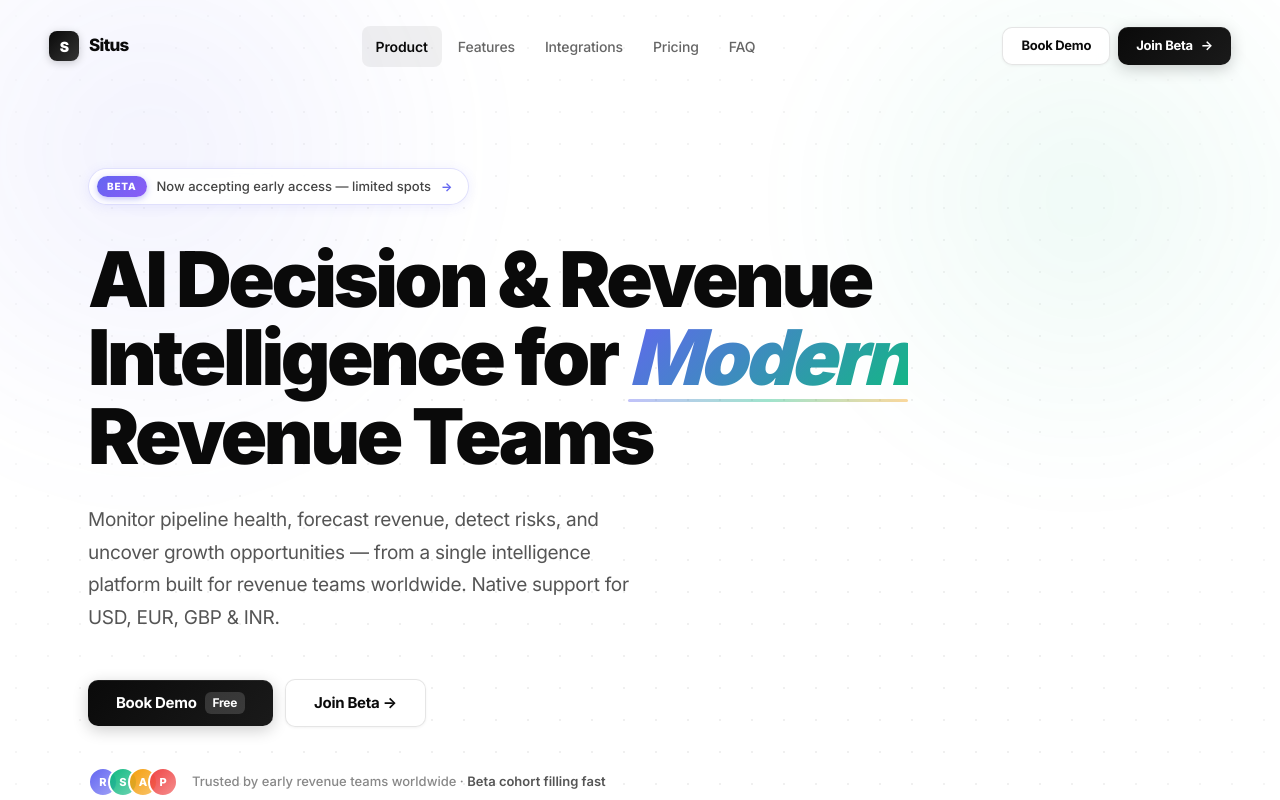
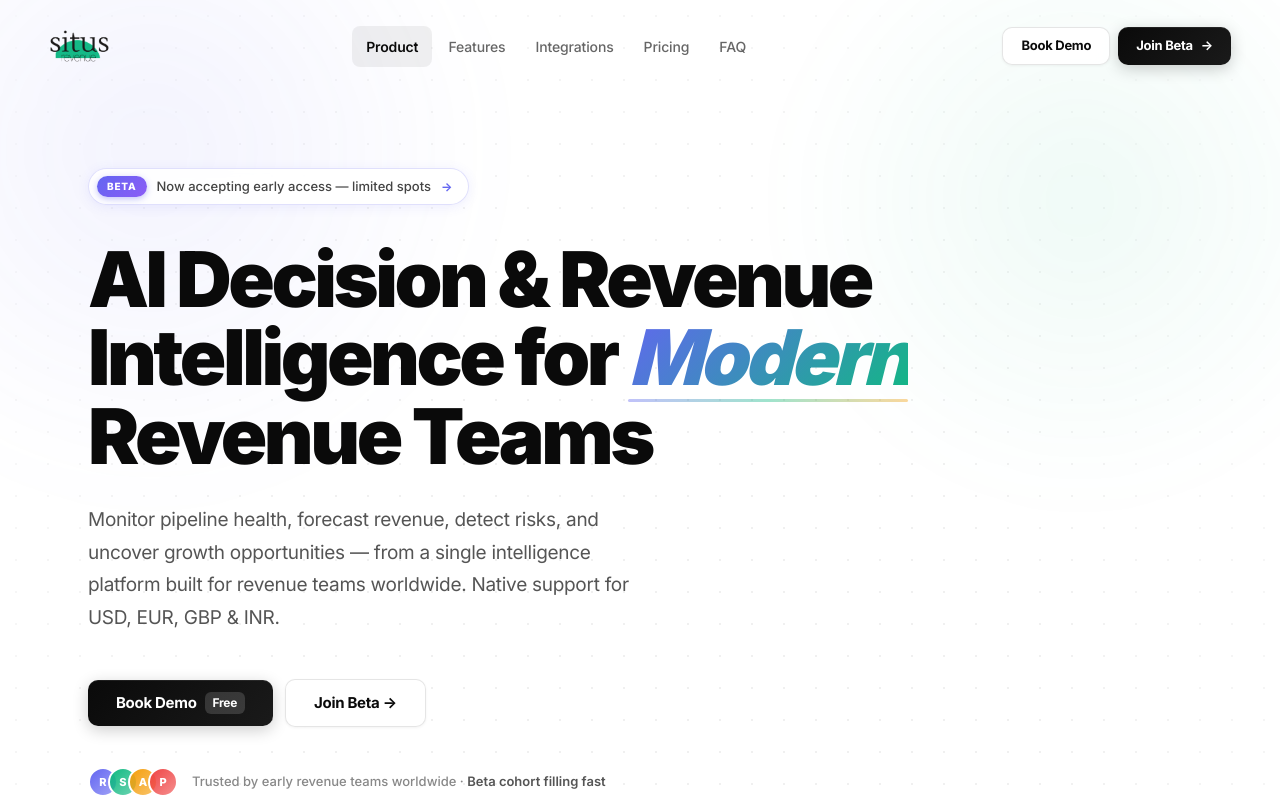
Before and after one commit to durveshparadkar/situs-dashboard, a Next.js app in the folder web/: page / in a window 1280 px wide. Shown: the top 800 px of the page. Built offline with nearby package versions, Linux system fonts and the light colour scheme.

Commit message:
Add brand logo to Nav and Footer, fix mockup domain in Hero

```diff
--- a/web/app/components/Footer.tsx
+++ b/web/app/components/Footer.tsx
@@ -14,6 +14,7 @@
    ───────────────────────────────────────────────────────────── */
 
 import { DEMO_URL } from "./shared/constants";
+import Image from "next/image";
 
 const LINKS = {
   Product: ["Dashboard", "Deals", "Pipeline", "Forecasting", "Analytics", "AI Intelligence"],
@@ -52,24 +53,20 @@ export default function Footer() {
           gap: 64, marginBottom: 56,
         }}>
 
-          {/* Brand */}
+         {/* Brand */}
           <div>
             <a
               href="#"
               aria-label="Situs — back to top"
-              style={{ textDecoration: "none", display: "inline-flex", alignItems: "center", gap: 10, marginBottom: 20 }}
+              style={{ textDecoration: "none", display: "inline-flex", marginBottom: 20 }}
             >
-              <span aria-hidden="true" style={{
-                width: 34, height: 34,
-                background: "linear-gradient(135deg, var(--c-ink) 0%, #333 100%)",
-                borderRadius: 9, display: "flex", alignItems: "center", justifyContent: "center",
-                boxShadow: "0 2px 8px rgba(0,0,0,0.2)",
-              }}>
-                <span style={{ color: "#fff", fontSize: 16, fontWeight: 900, letterSpacing: "-0.05em" }}>S</span>
-              </span>
-              <span style={{ fontSize: 19, fontWeight: 800, color: "var(--t-primary)", letterSpacing: "-0.04em" }}>
-                Situs
-              </span>
+              <Image
+                src="/situs-logo.png"
+                alt="Situs Revenue"
+                width={82}
+                height={46}
+                style={{ height: 46, width: "auto", display: "block" }}
+              />
             </a>
 
             <p style={{
--- a/web/app/components/Hero.tsx
+++ b/web/app/components/Hero.tsx
@@ -241,7 +241,7 @@ export default function Hero() {
                   padding: "5px 12px", fontSize: 12, color: "#999", fontWeight: 500,
                   display: "flex", alignItems: "center", gap: 6,
                 }}>
-                  <span style={{ fontSize: 10 }}>🔒</span> app.situs.ai
+                  <span style={{ fontSize: 10 }}>🔒</span> app.situsrevenue.com
                 </div>
               </div>
 
--- a/web/app/components/Nav.tsx
+++ b/web/app/components/Nav.tsx
@@ -17,6 +17,7 @@
 
 import { useEffect, useState } from "react";
 import { DEMO_URL, SIGNUP_URL } from "./shared/constants";
+import Image from "next/image";
 
 const NAV_LINKS = [
   { label: "Product",      href: "#product"      },
@@ -111,37 +112,32 @@ export default function Nav() {
           height: 56,
         }}>
 
-          {/* Wordmark — mark tilts playfully on hover (Aesthetic-Usability) */}
+    {/* Wordmark — brand logo */}
           <a
             href="#"
             aria-label="Situs — home"
-            style={{ textDecoration: "none", display: "flex", alignItems: "center", gap: 10 }}
+            style={{ textDecoration: "none", display: "flex", alignItems: "center" }}
             onMouseEnter={(e) => {
               const mark = e.currentTarget.querySelector<HTMLElement>("[data-mark]");
-              if (mark) mark.style.transform = "rotate(-6deg) scale(1.06)";
+              if (mark) mark.style.transform = "scale(1.04)";
             }}
             onMouseLeave={(e) => {
               const mark = e.currentTarget.querySelector<HTMLElement>("[data-mark]");
-              if (mark) mark.style.transform = "rotate(0deg) scale(1)";
+              if (mark) mark.style.transform = "scale(1)";
             }}
           >
-            <span
-              data-mark
-              style={{
-                width: 30, height: 30,
-                background: "linear-gradient(135deg, #0A0A0A 0%, #333 100%)",
-                borderRadius: 8, display: "flex", alignItems: "center", justifyContent: "center",
-                boxShadow: "0 2px 8px rgba(0,0,0,0.2)",
-                transition: "transform 0.3s cubic-bezier(.34,1.56,.64,1)",
-              }}
-            >
-              <span style={{ color: "#fff", fontSize: 14, fontWeight: 900, letterSpacing: "-0.05em" }}>
-                S
-              </span>
-            </span>
-            <span style={{ fontSize: 17, fontWeight: 800, color: "var(--t-primary)", letterSpacing: "-0.04em" }}>
-              Situs
-            </span>
+            <Image
+  data-mark
+  src="/situs-logo.png"
+  alt="Situs Revenue"
+  width={61}
+  height={34}
+  priority
+  style={{
+    height: 34, width: "auto", display: "block",
+    transition: "transform 0.3s cubic-bezier(.34,1.56,.64,1)",
+  }}
+/>
           </a>
 
           {/* Links */}
```
Also changed, not shown: web/public/situs-logo-dark.png (deleted), web/public/situs-logo.png (added).
